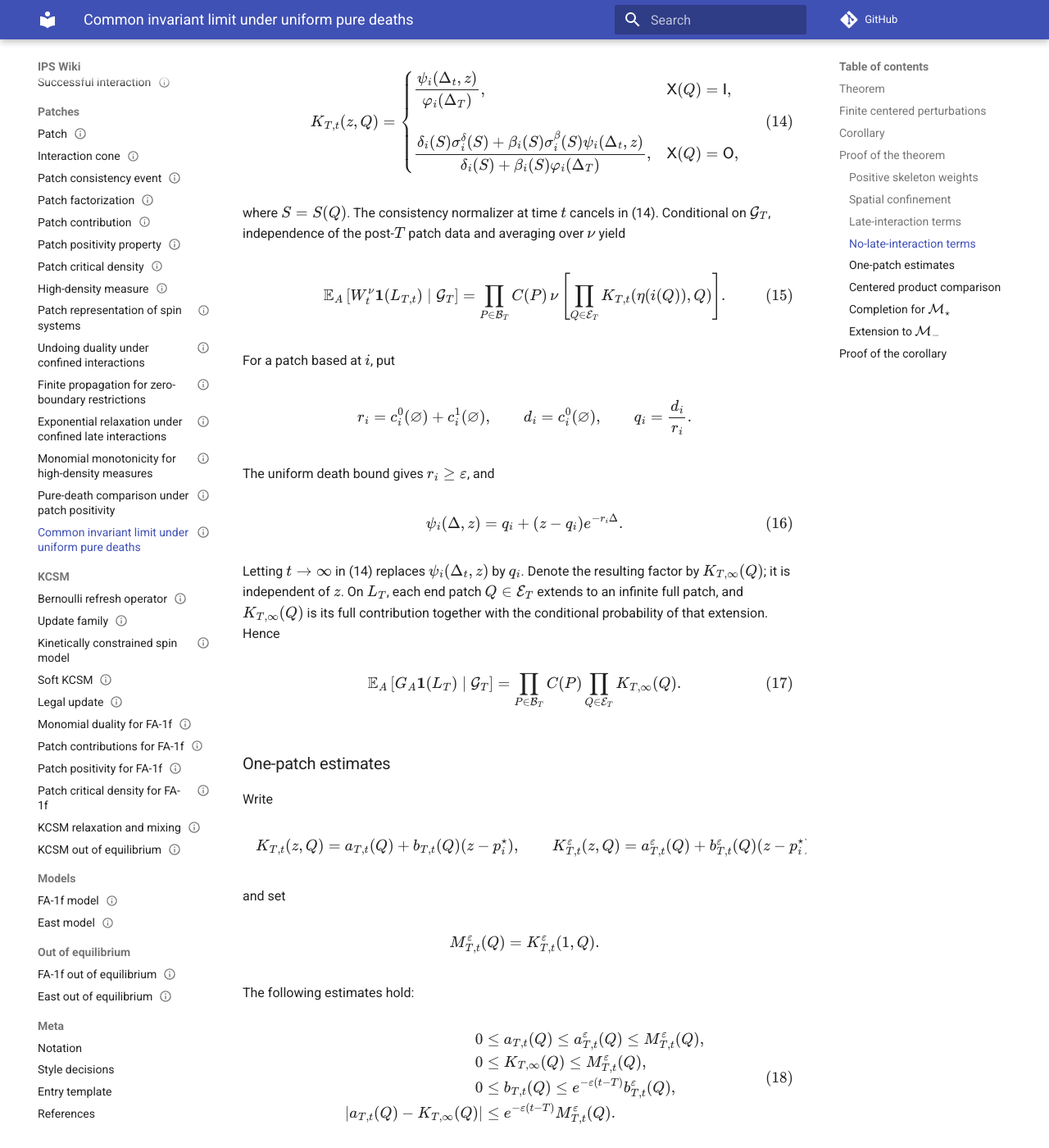
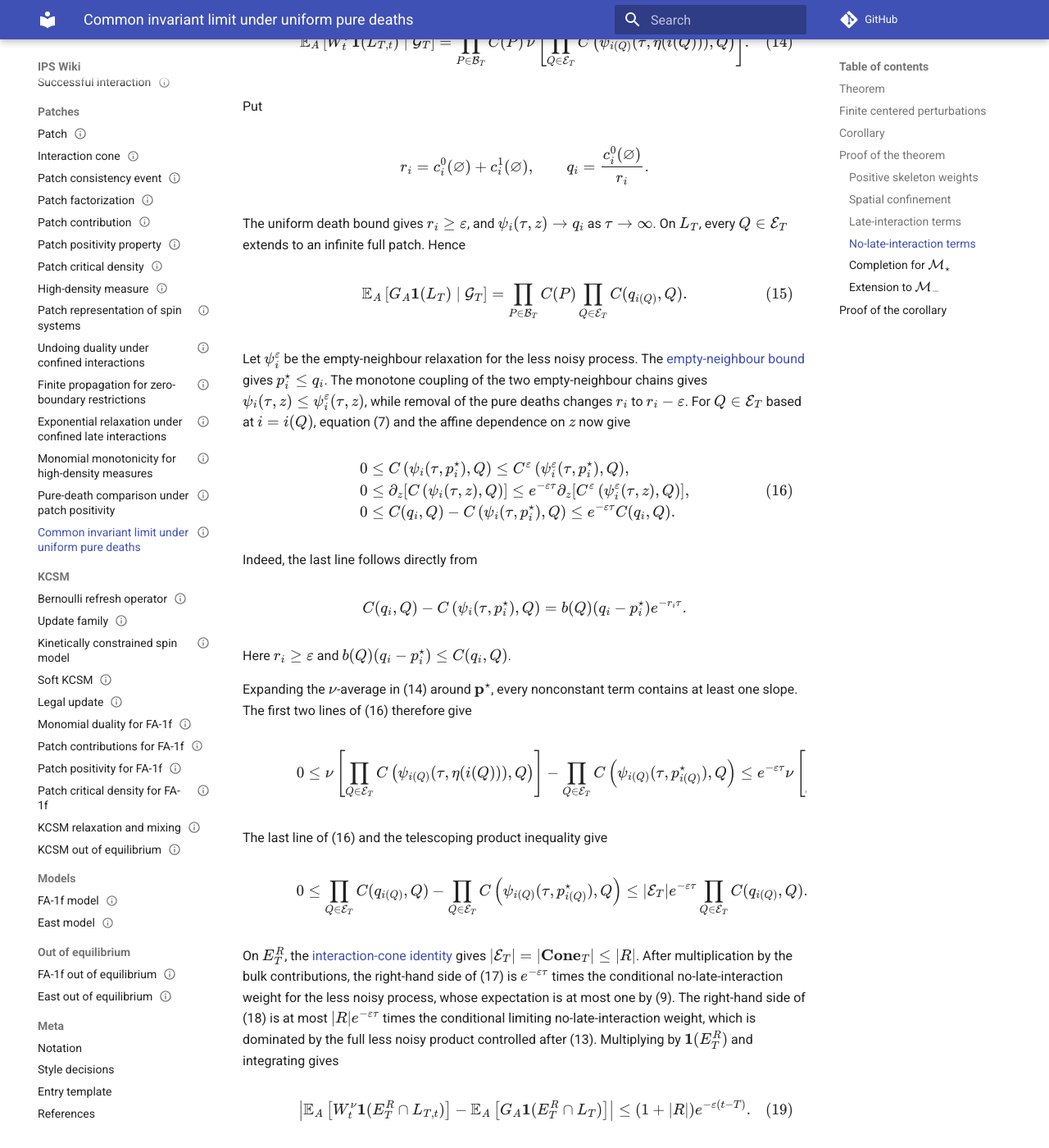
Before and after one commit to maciejgluchowski86-beep/ips-wiki, an MkDocs documentation site: the page built from docs/entries/common-invariant-limit-under-uniform-pure-deaths.md, in a window 1280 px wide and 1400 px high, scrolled down 5923 px. Shown: the whole window at 82% size. Built offline with MkDocs 1.6.1 and Material for MkDocs 9.7.7, drawn with Linux system fonts in a browser that asks for light colours; comment, search, counter and statistics services are not loaded; some of the changed text lies outside the part shown.

Commit message:
Simplify no-late-interaction estimate

```diff
--- a/docs/entries/common-invariant-limit-under-uniform-pure-deaths.md
+++ b/docs/entries/common-invariant-limit-under-uniform-pure-deaths.md
@@ -98,7 +98,7 @@ $$
 
 increases the constant in (1) by at most a factor \(1+2K\). The class \(\mathcal M_-\) is the case \(K=1\).
 
-In particular, suppose that a configuration \(\xi\) has zeroes only in \(F\Subset\Lambda\). The uniform pure-death assumption gives
+In particular, suppose that a configuration \(\xi\) has zeroes only in \(F\Subset\Lambda\). The [empty-neighbour bound](patch-critical-density.md#empty-neighbour-bound) and the uniform pure-death assumption give
 
 $$
 p_i^\star
@@ -178,15 +178,16 @@ $$
 For an end patch \(P\) based at \(i=i(P)\), write
 
 $$
-C(z,P)=a(P)+b(P)(z-p_i^\star),
-\qquad
-C^\varepsilon(z,P)=a^\varepsilon(P)+b^\varepsilon(P)(z-p_i^\star).
+\begin{aligned}
+C(z,P)&=C(p_i^\star,P)+b(P)(z-p_i^\star),\\
+C^\varepsilon(z,P)&=C^\varepsilon(p_i^\star,P)+b^\varepsilon(P)(z-p_i^\star).
+\end{aligned}
 $$
 
 The centered end-patch comparison gives
 
 $$
-0\le a(P)\le a^\varepsilon(P),
+0\le C(p_i^\star,P)\le C^\varepsilon(p_i^\star,P),
 \qquad
 0\le b(P)\le b^\varepsilon(P).
 \tag{7}
@@ -217,7 +218,7 @@ $$
 \chi_{\{i(P):P\in\mathcal Q\}}^\star
 \right)
 \prod_{P\in\mathcal Q}b(P)
-\prod_{P\in\mathcal E_t\setminus\mathcal Q}a(P).
+\prod_{P\in\mathcal E_t\setminus\mathcal Q}C(p_{i(P)}^\star,P).
 \tag{8}
 $$
 
@@ -315,220 +316,77 @@ The full less noisy product has mass at most one: on \(\{|\mathcal P|<\infty\}\)
 
 ### No-late-interaction terms
 
-On \(L_{T,t}\), every \(Q\in\mathcal E_T\) has a unique extension \(Q_t\in\mathcal E_t\) with no intervening successful interaction. Let
+Set \(\tau=t-T\). On \(L_{T,t}\), every \(Q\in\mathcal E_T\) has a unique extension through time \(t\) with no intervening successful interaction. The [empty-neighbour relaxation identity](patch-contribution.md#empty-neighbour-relaxation) shows that its end contribution, multiplied by the conditional probability of this extension, is \(C(\psi_{i(Q)}(\tau,z),Q)\). Therefore
 
 $$
-i=i(Q),
-\qquad
-s=s(Q),
-\qquad
-\Delta_u=u-s.
-$$
-
-Multiplying the end contribution of \(Q_t\) by its conditional probability of extending from \(T\) to \(t\) without a successful interaction gives the affine factor
-
-$$
-K_{T,t}(z,Q)
-=
-\begin{cases}
-\dfrac{\psi_i(\Delta_t,z)}{\varphi_i(\Delta_T)}, & \mathsf X(Q)=\mathsf I,\\[1.2em]
-\dfrac{\delta_i(S)\sigma_i^\delta(S)+\beta_i(S)\sigma_i^\beta(S)\psi_i(\Delta_t,z)}
-{\delta_i(S)+\beta_i(S)\varphi_i(\Delta_T)}, & \mathsf X(Q)=\mathsf O,
-\end{cases}
+\mathbb E_A\left[W_t^\nu\ind(L_{T,t})\mid\cG_T\right]=\prod_{P\in\mathcal B_T}C(P)\,\nu\left[\prod_{Q\in\mathcal E_T}C\left(\psi_{i(Q)}(\tau,\eta(i(Q))),Q\right)\right].
 \tag{14}
 $$
 
-where \(S=S(Q)\). The consistency normalizer at time \(t\) cancels in (14). Conditional on \(\cG_T\), independence of the post-\(T\) patch data and averaging over \(\nu\) yield
-
-$$
-\mathbb E_A\left[W_t^\nu\ind(L_{T,t})\mid\cG_T\right]
-=
-\prod_{P\in\mathcal B_T}C(P)\,
-\nu\left[\prod_{Q\in\mathcal E_T}K_{T,t}(\eta(i(Q)),Q)\right].
-\tag{15}
-$$
-
-For a patch based at \(i\), put
+Put
 
 $$
 r_i=c_i^0(\vn)+c_i^1(\vn),
 \qquad
-d_i=c_i^0(\vn),
-\qquad
-q_i=\frac{d_i}{r_i}.
+q_i=\frac{c_i^0(\vn)}{r_i}.
 $$
 
-The uniform death bound gives \(r_i\ge\varepsilon\), and
+The uniform death bound gives \(r_i\ge\varepsilon\), and \(\psi_i(\tau,z)\to q_i\) as \(\tau\to\infty\). On \(L_T\), every \(Q\in\mathcal E_T\) extends to an infinite full patch. Hence
 
 $$
-\psi_i(\Delta,z)=q_i+(z-q_i)e^{-r_i\Delta}.
+\mathbb E_A\left[G_A\ind(L_T)\mid\cG_T\right]=\prod_{P\in\mathcal B_T}C(P)\prod_{Q\in\mathcal E_T}C(q_{i(Q)},Q).
+\tag{15}
+$$
+
+Let \(\psi_i^\varepsilon\) be the empty-neighbour relaxation for the less noisy process. The [empty-neighbour bound](patch-critical-density.md#empty-neighbour-bound) gives \(p_i^\star\le q_i\). The monotone coupling of the two empty-neighbour chains gives \(\psi_i(\tau,z)\le\psi_i^\varepsilon(\tau,z)\), while removal of the pure deaths changes \(r_i\) to \(r_i-\varepsilon\). For \(Q\in\mathcal E_T\) based at \(i=i(Q)\), equation (7) and the affine dependence on \(z\) now give
+
+$$
+\begin{aligned}
+0&\le C\left(\psi_i(\tau,p_i^\star),Q\right)\le C^\varepsilon\left(\psi_i^\varepsilon(\tau,p_i^\star),Q\right),\\
+0&\le\partial_z\!\left[C\left(\psi_i(\tau,z),Q\right)\right]\le e^{-\varepsilon\tau}\partial_z\!\left[C^\varepsilon\left(\psi_i^\varepsilon(\tau,z),Q\right)\right],\\
+0&\le C(q_i,Q)-C\left(\psi_i(\tau,p_i^\star),Q\right)\le e^{-\varepsilon\tau}C(q_i,Q).
+\end{aligned}
 \tag{16}
 $$
 
-Letting \(t\to\infty\) in (14) replaces \(\psi_i(\Delta_t,z)\) by \(q_i\). Denote the resulting factor by \(K_{T,\infty}(Q)\); it is independent of \(z\). On \(L_T\), each end patch \(Q\in\mathcal E_T\) extends to an infinite full patch, and \(K_{T,\infty}(Q)\) is its full contribution together with the conditional probability of that extension. Hence
+Indeed, the last line follows directly from
 
 $$
-\mathbb E_A\left[G_A\ind(L_T)\mid\cG_T\right]
-=
-\prod_{P\in\mathcal B_T}C(P)
-\prod_{Q\in\mathcal E_T}K_{T,\infty}(Q).
+C(q_i,Q)-C\left(\psi_i(\tau,p_i^\star),Q\right)=b(Q)(q_i-p_i^\star)e^{-r_i\tau}.
+$$
+
+Here \(r_i\ge\varepsilon\) and \(b(Q)(q_i-p_i^\star)\le C(q_i,Q)\).
+
+Expanding the \(\nu\)-average in (14) around \(\mathbf p^\star\), every nonconstant term contains at least one slope. The first two lines of (16) therefore give
+
+$$
+0\le\nu\left[\prod_{Q\in\mathcal E_T}C\left(\psi_{i(Q)}(\tau,\eta(i(Q))),Q\right)\right]-\prod_{Q\in\mathcal E_T}C\left(\psi_{i(Q)}(\tau,p_{i(Q)}^\star),Q\right)\le e^{-\varepsilon\tau}\nu\left[\prod_{Q\in\mathcal E_T}C^\varepsilon\left(\psi_{i(Q)}^\varepsilon(\tau,\eta(i(Q))),Q\right)\right].
 \tag{17}
 $$
 
-### One-patch estimates
-
-Write
+The last line of (16) and the telescoping product inequality give
 
 $$
-K_{T,t}(z,Q)=a_{T,t}(Q)+b_{T,t}(Q)(z-p_i^\star),
-\qquad
-K_{T,t}^\varepsilon(z,Q)=a_{T,t}^\varepsilon(Q)+b_{T,t}^\varepsilon(Q)(z-p_i^\star),
-$$
-
-and set
-
-$$
-M_{T,t}^\varepsilon(Q)=K_{T,t}^\varepsilon(1,Q).
-$$
-
-The following estimates hold:
-
-$$
-\begin{aligned}
-0&\le a_{T,t}(Q)\le a_{T,t}^\varepsilon(Q)\le M_{T,t}^\varepsilon(Q),\\
-0&\le K_{T,\infty}(Q)\le M_{T,t}^\varepsilon(Q),\\
-0&\le b_{T,t}(Q)\le e^{-\varepsilon(t-T)}b_{T,t}^\varepsilon(Q),\\
-\left|a_{T,t}(Q)-K_{T,\infty}(Q)\right|&\le e^{-\varepsilon(t-T)}M_{T,t}^\varepsilon(Q).
-\end{aligned}
+0\le\prod_{Q\in\mathcal E_T}C(q_{i(Q)},Q)-\prod_{Q\in\mathcal E_T}C\left(\psi_{i(Q)}(\tau,p_{i(Q)}^\star),Q\right)\le|\mathcal E_T|e^{-\varepsilon\tau}\prod_{Q\in\mathcal E_T}C(q_{i(Q)},Q).
 \tag{18}
 $$
 
-To verify them, reducing the death rate by \(\varepsilon\) replaces \(r_i\) by \(r_i^\varepsilon=r_i-\varepsilon\) and leaves the successful-interaction rates and consistency normalizers unchanged. If \(r_i^\varepsilon>0\), set \(q_i^\varepsilon=d_i/r_i^\varepsilon\). Then
+On \(E_T^R\), the [interaction-cone identity](interaction-cone.md) gives \(|\mathcal E_T|=|\mathbf{Cone}_T|\le|R|\). After multiplication by the bulk contributions, the right-hand side of (17) is \(e^{-\varepsilon\tau}\) times the conditional no-late-interaction weight for the less noisy process, whose expectation is at most one by (9). The right-hand side of (18) is at most \(|R|e^{-\varepsilon\tau}\) times the conditional limiting no-late-interaction weight, which is dominated by the full less noisy product controlled after (13). Multiplying by \(\ind(E_T^R)\) and integrating gives
 
 $$
-\psi_i^\varepsilon(\Delta,1)
-=
-q_i^\varepsilon+\left(1-q_i^\varepsilon\right)e^{-r_i^\varepsilon\Delta}
-\ge
-e^{-r_i^\varepsilon\Delta}.
+\left|\mathbb E_A\left[W_t^\nu\ind(E_T^R\cap L_{T,t})\right]-\mathbb E_A\left[G_A\ind(E_T^R\cap L_T)\right]\right|\le(1+|R|)e^{-\varepsilon(t-T)}.
 \tag{19}
-$$
-
-If \(r_i^\varepsilon=0\), then \(d_i=0\) and \(\psi_i^\varepsilon(\Delta,1)=1\), so the same estimates follow directly.
-
-For an \(\mathsf{IE}\)-patch, the slope ratio is exactly
-
-$$
-\frac{b_{T,t}(Q)}{b_{T,t}^\varepsilon(Q)}
-=
-e^{-\varepsilon\Delta_t}
-\le
-e^{-\varepsilon(t-T)}.
-$$
-
-Moreover,
-
-$$
-\left|a_{T,t}(Q)-K_{T,\infty}(Q)\right|
-=
-\frac{\left|p_i^\star-q_i\right|e^{-r_i\Delta_t}}{\varphi_i(\Delta_T)},
-$$
-
-which is bounded as in (18) by (19). The remaining inequalities follow from \(0\le q_i\le q_i^\varepsilon\), terminal monotonicity, and pure-death comparison.
-
-For an \(\mathsf{OE}\)-patch with \(\beta_i(S)>0\), put
-
-$$
-p_{i,S}^\star=\frac{c_i^0(S)}{c_i^0(S)+c_i^1(S)}.
-$$
-
-Patch positivity gives
-
-$$
-p_{i,S}^\star\le p_i^\star,
-\qquad
-p_{i,S}^\star\le q_i\le q_i^\varepsilon.
-$$
-
-The numerator in (14) is
-
-$$
-\beta_i(S)\left(\psi_i(\Delta_t,z)-p_{i,S}^\star\right).
-$$
-
-Since \(p_i^\star,q_i\in[p_{i,S}^\star,1]\),
-
-$$
-\left|p_i^\star-q_i\right|\le1-p_{i,S}^\star.
-$$
-
-On the other hand,
-
-$$
-\psi_i^\varepsilon(\Delta,1)-p_{i,S}^\star
-\ge
-\left(1-p_{i,S}^\star\right)e^{-r_i^\varepsilon\Delta}.
-$$
-
-These two inequalities give the last line of (18), and the slope ratio is again \(e^{-\varepsilon\Delta_t}\). The other comparisons follow from monotonicity in \(z\), pure-death comparison, and \(q_i\le q_i^\varepsilon\). If \(\beta_i(S)=0\), the factor is independent of \(t\) and the assertions are immediate. This proves (18).
-
-### Centered product comparison
-
-Expanding the \(\nu\)-average in (15) around \(\mathbf p^\star\), the sum of all terms containing at least one slope is
-
-$$
-R_{T,t}^\nu
-=
-\sum_{\vn\ne\mathcal Q\subseteq\mathcal E_T}
-\nu\left(\chi_{\{i(Q):Q\in\mathcal Q\}}^\star\right)
-\prod_{Q\in\mathcal Q}b_{T,t}(Q)
-\prod_{Q\in\mathcal E_T\setminus\mathcal Q}a_{T,t}(Q).
-$$
-
-By (18), every term is nonnegative and contains at least one factor supplying \(e^{-\varepsilon(t-T)}\). Hence
-
-$$
-0\le R_{T,t}^\nu
-\le
-e^{-\varepsilon(t-T)}
-\nu\left[\prod_{Q\in\mathcal E_T}K_{T,t}^\varepsilon(\eta(i(Q)),Q)\right].
-\tag{20}
-$$
-
-For the constant terms, the telescoping product inequality and (18) give, with \(N_T=|\mathcal E_T|\),
-
-$$
-\left|\prod_{Q\in\mathcal E_T}a_{T,t}(Q)-\prod_{Q\in\mathcal E_T}K_{T,\infty}(Q)\right|
-\le
-N_Te^{-\varepsilon(t-T)}
-\prod_{Q\in\mathcal E_T}M_{T,t}^\varepsilon(Q).
-\tag{21}
-$$
-
-On \(E_T^R\), the [interaction-cone identity](interaction-cone.md) gives
-
-$$
-N_T=|\mathbf{Cone}_T|\le|R|.
-$$
-
-After multiplication by the bulk contributions, the right-hand side of (20) is bounded by \(e^{-\varepsilon(t-T)}\) times the conditional no-late-interaction weight for the less noisy process started from \(\nu\). The right-hand side of (21) is bounded on \(E_T^R\) by \(|R|e^{-\varepsilon(t-T)}\) times the corresponding conditional all-one weight. Both weights have expectation at most one by (9). Multiplying the conditional comparison by \(\ind(E_T^R)\) and integrating therefore gives
-
-$$
-\left|\mathbb E_A\left[W_t^\nu\ind(E_T^R\cap L_{T,t})\right]-\mathbb E_A\left[G_A\ind(E_T^R\cap L_T)\right]\right|
-\le
-(1+|R|)e^{-\varepsilon(t-T)}.
-\tag{22}
 $$
 
 ### Completion for \(\mathcal M_\star\)
 
-The events \((E_T^R)^c\), \(E_T^R\cap L_{T,t}^c\), and \(E_T^R\cap L_{T,t}\) partition the finite-horizon weight. The analogous decomposition of \(G_A\) uses \(L_T^c\) and \(L_T\). Combining (10)--(13) and (22) yields
+The events \((E_T^R)^c\), \(E_T^R\cap L_{T,t}^c\), and \(E_T^R\cap L_{T,t}\) partition the finite-horizon weight. The analogous decomposition of \(G_A\) uses \(L_T^c\) and \(L_T\). Combining (10)--(13) and (19) yields
 
 $$
 \left|\nu(P_t\chi_A)-\mathbb E_A[G_A]\right|
 \le
 2\rho_A(T,R)+2e^{-\varepsilon T}+(1+|R|)e^{-\varepsilon(t-T)}.
-\tag{23}
+\tag{20}
 $$
 
 Apply [finite propagation for zero-boundary restrictions](finite-propagation-for-zero-boundary-restrictions.md) with \(a=\varepsilon\). There is \(v<\infty\) such that, for
```
Also changed, not shown: other parts of docs/entries/common-invariant-limit-under-uniform-pure-deaths.md (+3 -3 lines), docs/entries/patch-contribution.md (+30 -0 lines), docs/entries/patch-critical-density.md (+27 -1 lines).
